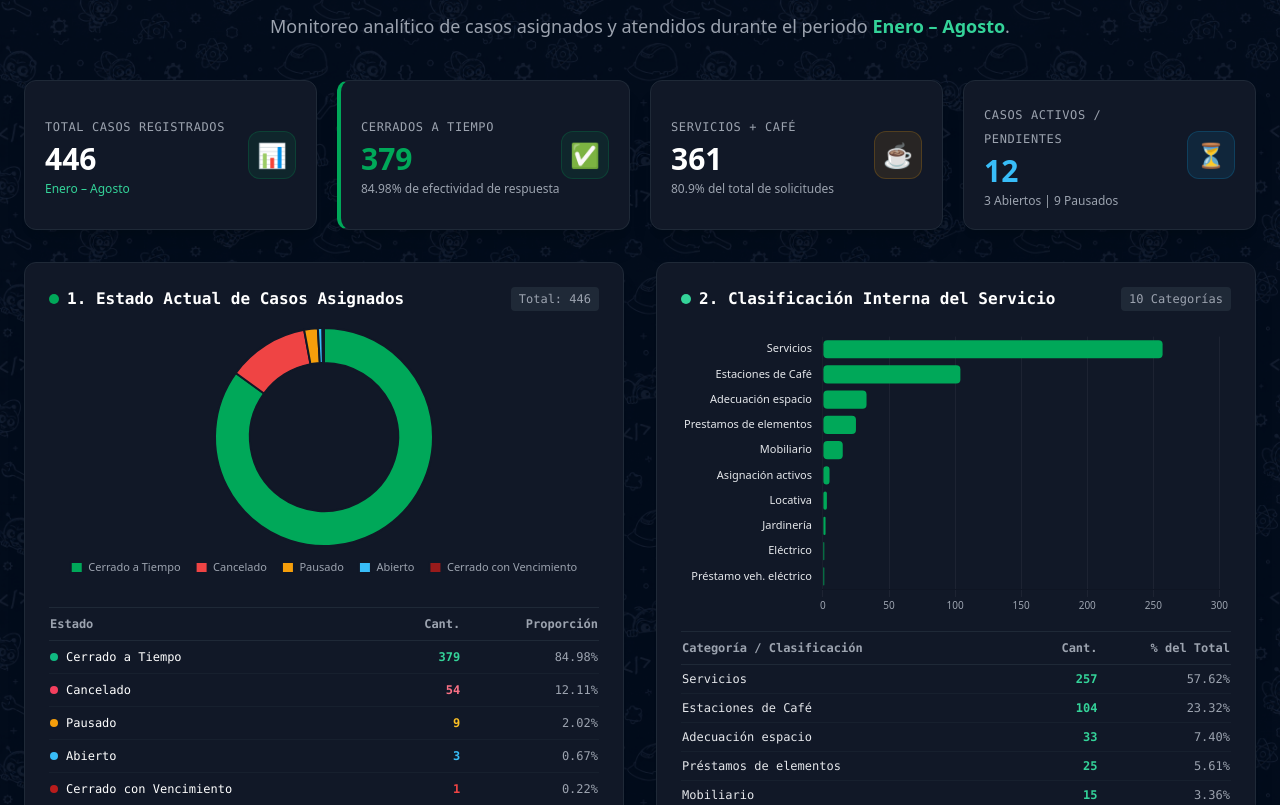
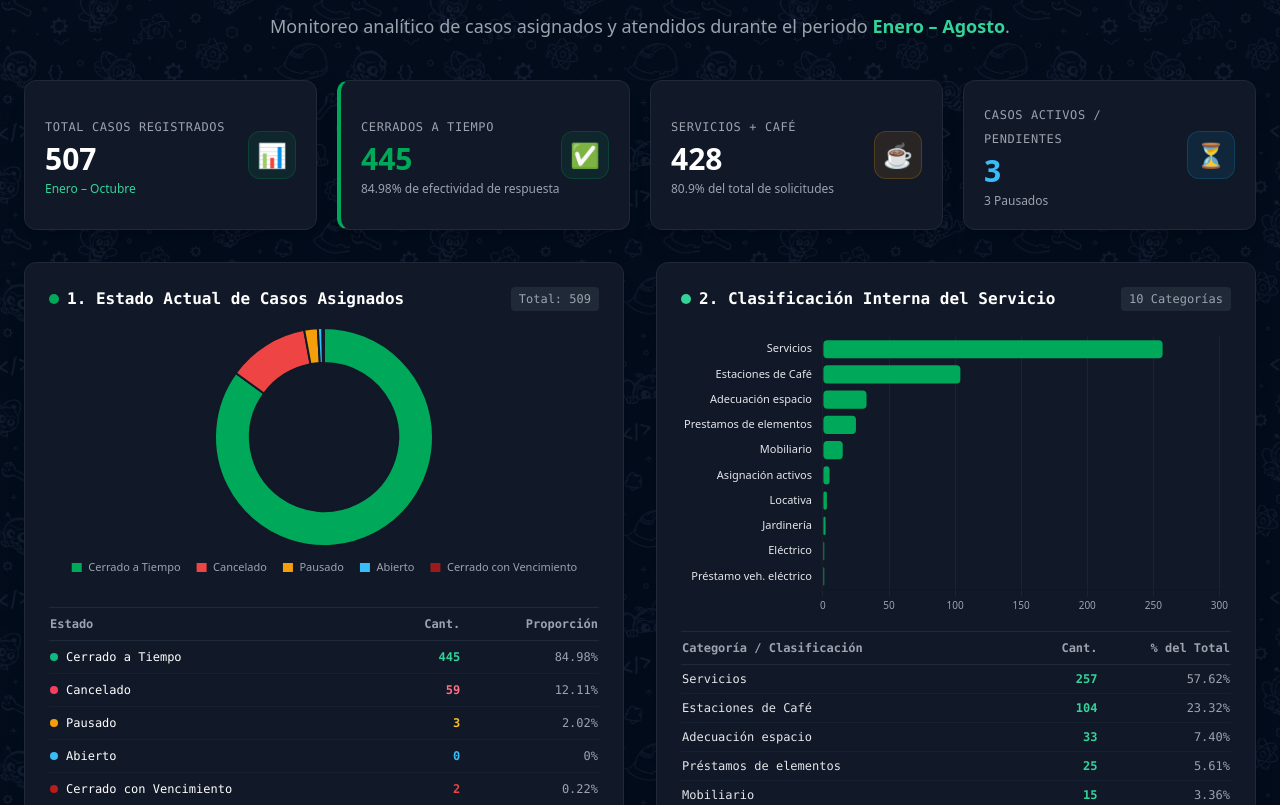
Before and after one commit to sebastianperezpinzon-ai/DASHBOARD-PF, a plain HTML site: page Logistica/Mesa de servicio.html in a window 1280 px wide. Shown: the part 195-1000 px from the top of the page. Drawn offline with nearby package versions, Linux system fonts and the light colour scheme.

Commit message:
Update Mesa de servicio.html

```diff
--- a/Logistica/Mesa de servicio.html
+++ b/Logistica/Mesa de servicio.html
@@ -56,8 +56,8 @@
             <div class="bg-[#111827] rounded-xl border border-gray-800 p-5 shadow-xl flex items-center justify-between">
                 <div>
                     <span class="text-xs text-gray-400 font-mono uppercase tracking-wider">Total Casos Registrados</span>
-                    <h3 class="text-3xl font-extrabold text-white mt-1">446</h3>
-                    <p class="text-xs text-emerald-400 mt-1">Enero – Agosto</p>
+                    <h3 class="text-3xl font-extrabold text-white mt-1">507</h3>
+                    <p class="text-xs text-emerald-400 mt-1">Enero – Octubre</p>
                 </div>
                 <div class="w-12 h-12 rounded-xl bg-[#00A859]/10 border border-[#00A859]/20 flex items-center justify-center text-[#00A859] text-2xl">
                     📊
@@ -67,7 +67,7 @@
             <div class="bg-[#111827] rounded-xl border border-gray-800 p-5 shadow-xl flex items-center justify-between border-l-4 border-l-[#00A859]">
                 <div>
                     <span class="text-xs text-gray-400 font-mono uppercase tracking-wider">Cerrados a Tiempo</span>
-                    <h3 class="text-3xl font-extrabold text-[#00A859] mt-1">379</h3>
+                    <h3 class="text-3xl font-extrabold text-[#00A859] mt-1">445</h3>
                     <p class="text-xs text-gray-400 mt-1">84.98% de efectividad de respuesta</p>
                 </div>
                 <div class="w-12 h-12 rounded-xl bg-[#00A859]/10 border border-[#00A859]/20 flex items-center justify-center text-[#00A859] text-2xl">
@@ -78,7 +78,7 @@
             <div class="bg-[#111827] rounded-xl border border-gray-800 p-5 shadow-xl flex items-center justify-between">
                 <div>
                     <span class="text-xs text-gray-400 font-mono uppercase tracking-wider">Servicios + Café</span>
-                    <h3 class="text-3xl font-extrabold text-white mt-1">361</h3>
+                    <h3 class="text-3xl font-extrabold text-white mt-1">428</h3>
                     <p class="text-xs text-gray-400 mt-1">80.9% del total de solicitudes</p>
                 </div>
                 <div class="w-12 h-12 rounded-xl bg-amber-500/10 border border-amber-500/20 flex items-center justify-center text-amber-400 text-2xl">
@@ -89,8 +89,8 @@
             <div class="bg-[#111827] rounded-xl border border-gray-800 p-5 shadow-xl flex items-center justify-between">
                 <div>
                     <span class="text-xs text-gray-400 font-mono uppercase tracking-wider">Casos Activos / Pendientes</span>
-                    <h3 class="text-3xl font-extrabold text-sky-400 mt-1">12</h3>
-                    <p class="text-xs text-gray-400 mt-1">3 Abiertos | 9 Pausados</p>
+                    <h3 class="text-3xl font-extrabold text-sky-400 mt-1">3</h3>
+                    <p class="text-xs text-gray-400 mt-1">3 Pausados</p>
                 </div>
                 <div class="w-12 h-12 rounded-xl bg-sky-500/10 border border-sky-500/20 flex items-center justify-center text-sky-400 text-2xl">
                     ⏳
@@ -110,7 +110,7 @@
                             1. Estado Actual de Casos Asignados
                         </h2>
                         <span class="text-xs font-mono text-gray-400 bg-gray-800 px-2 py-1 rounded">
-                            Total: 446
+                            Total: 509
                         </span>
                     </div>
 
@@ -134,35 +134,35 @@
                                     <td class="py-2 flex items-center gap-2">
                                         <span class="w-2 h-2 rounded-full bg-emerald-500"></span> Cerrado a Tiempo
                                     </td>
-                                    <td class="py-2 text-right font-bold text-emerald-400">379</td>
+                                    <td class="py-2 text-right font-bold text-emerald-400">445</td>
                                     <td class="py-2 text-right text-gray-400">84.98%</td>
                                 </tr>
                                 <tr>
                                     <td class="py-2 flex items-center gap-2">
                                         <span class="w-2 h-2 rounded-full bg-rose-500"></span> Cancelado
                                     </td>
-                                    <td class="py-2 text-right font-bold text-rose-400">54</td>
+                                    <td class="py-2 text-right font-bold text-rose-400">59</td>
                                     <td class="py-2 text-right text-gray-400">12.11%</td>
                                 </tr>
                                 <tr>
                                     <td class="py-2 flex items-center gap-2">
                                         <span class="w-2 h-2 rounded-full bg-amber-500"></span> Pausado
                                     </td>
-                                    <td class="py-2 text-right font-bold text-amber-400">9</td>
+                                    <td class="py-2 text-right font-bold text-amber-400">3</td>
                                     <td class="py-2 text-right text-gray-400">2.02%</td>
                                 </tr>
                                 <tr>
                                     <td class="py-2 flex items-center gap-2">
                                         <span class="w-2 h-2 rounded-full bg-sky-400"></span> Abierto
                                     </td>
-                                    <td class="py-2 text-right font-bold text-sky-400">3</td>
-                                    <td class="py-2 text-right text-gray-400">0.67%</td>
+                                    <td class="py-2 text-right font-bold text-sky-400">0</td>
+                                    <td class="py-2 text-right text-gray-400">0%</td>
                                 </tr>
                                 <tr>
                                     <td class="py-2 flex items-center gap-2">
                                         <span class="w-2 h-2 rounded-full bg-red-700"></span> Cerrado con Vencimiento
                                     </td>
-                                    <td class="py-2 text-right font-bold text-red-500">1</td>
+                                    <td class="py-2 text-right font-bold text-red-500">2</td>
                                     <td class="py-2 text-right text-gray-400">0.22%</td>
                                 </tr>
                             </tbody>
```
